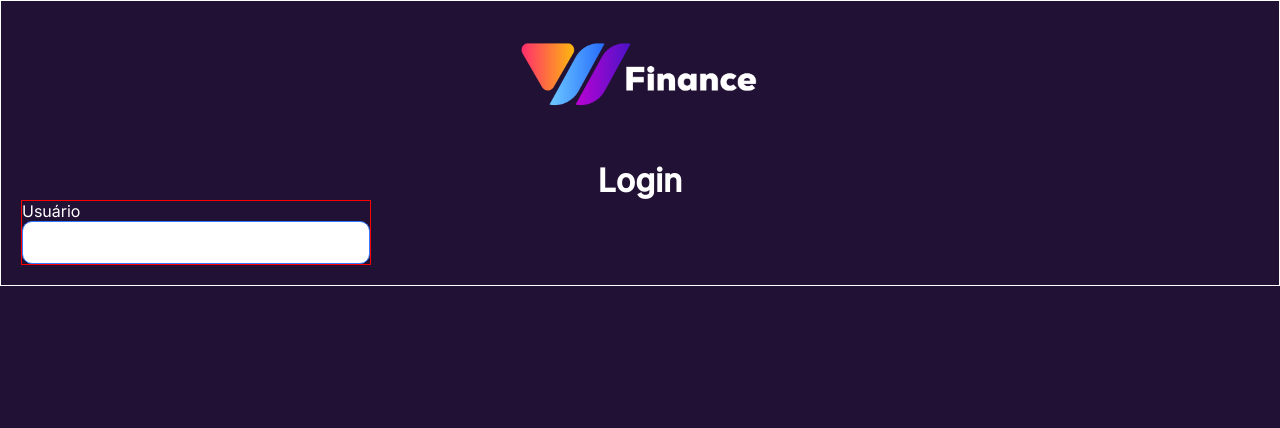
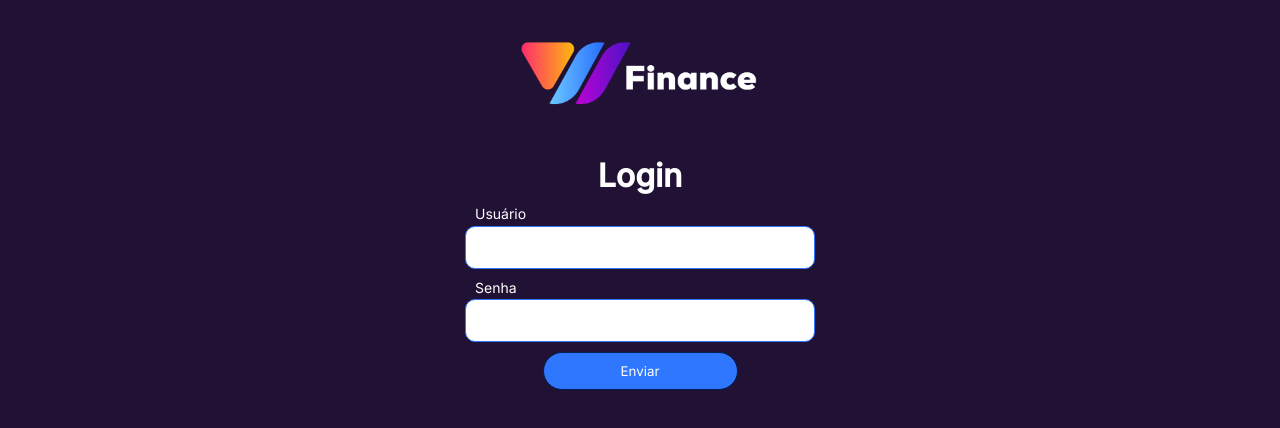
Before and after one commit to renatowillon/wDev-Finance, a plain HTML site: page login.html in a window 1280 px wide. Drawn offline with nearby package versions, Linux system fonts and the light colour scheme.

Commit message:
criação do Butão enviar

```diff
--- a/login.html
+++ b/login.html
@@ -22,7 +22,11 @@
         <div class="texto">Usuário</div>
         <input class="formulario" type="email" />
       </div>
-
+      <div class="usuario">
+        <div class="texto">Senha</div>
+        <input class="formulario" type="password" />
+      </div>
+      <button class="comecar">Enviar</button>
 
     </div>
     </div>
--- a/style.css
+++ b/style.css
@@ -54,19 +54,24 @@ footer {
   margin: 50px;
 }
 .login {
+  display: flex;
+  flex-direction: column;
+  align-items: center;
   width: 100%;
   padding: 20px;
   text-align: center;
-  border: 1px solid #fff;
 }
 .usuario {
   display: flex;
   flex-direction: column;
-  border: 1px solid red;
   width: 350px;
 }
 .texto {
+  font-size: 14px;
   text-align: left;
+  margin-left: 10px;
+  margin-bottom: 1%;
+  margin-top: 10px;
 }
 .formulario {
   display: flex;
```
